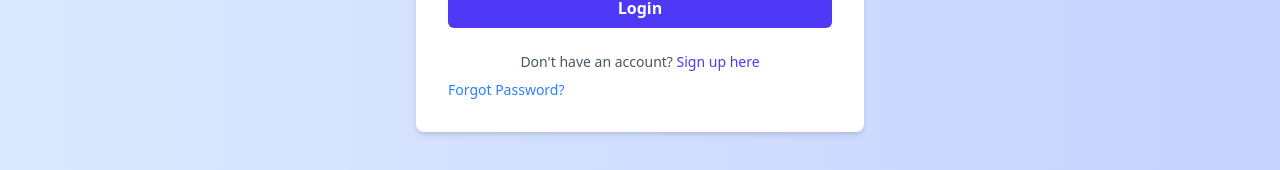
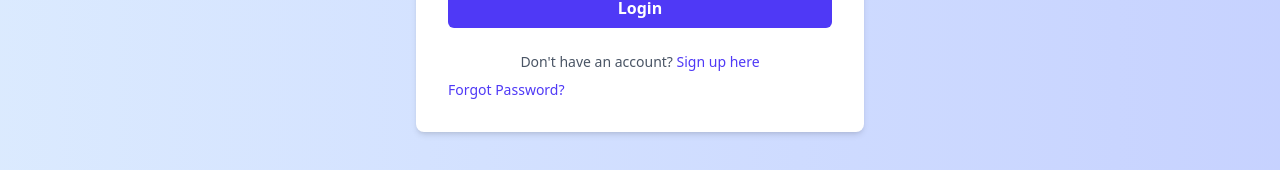
Before and after one commit to adnanaslam123/Employee-Frontend, a React (Vite) app: page /login in a window 1280 px wide. Shown: the part 536-706 px from the top of the page. Built offline with nearby package versions, Linux system fonts and the light colour scheme.

Commit message:
Add redirects file for SPA routing

```diff
--- a/src/component/Login.jsx
+++ b/src/component/Login.jsx
@@ -126,7 +126,13 @@ const Login = () => {
           </Link>
         </p>
         <p className="text-sm text-blue-500 mt-2">
-  <a href="/forgot-password">Forgot Password?</a>
+        <Link
+            to="/forgot-password"
+            className="text-indigo-600 hover:underline hover:text-indigo-800 font-medium"
+          >
+           Forgot Password?
+          </Link>
+
 </p>
 
       </div>
--- a/src/component/Signup.jsx
+++ b/src/component/Signup.jsx
@@ -204,9 +204,13 @@ const Signup = () => {
 
         <p className="text-center text-sm text-gray-600 mt-4">
           Already have an account?{" "}
-          <a href="/login" className="text-blue-600 font-semibold hover:underline">
-            Login here
-          </a>
+           <Link
+                      to="/login"
+                      className="text-indigo-600 hover:underline hover:text-indigo-800 font-medium"
+                    >
+                     Login here
+                    </Link>
+
         </p>
       </div>
     </div>
```
Also changed, not shown: 1 other file (tests, documents, lock files or other folders).
